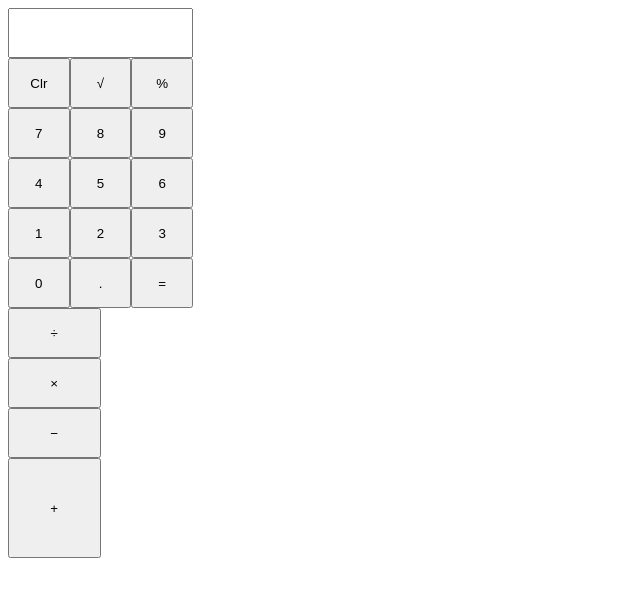
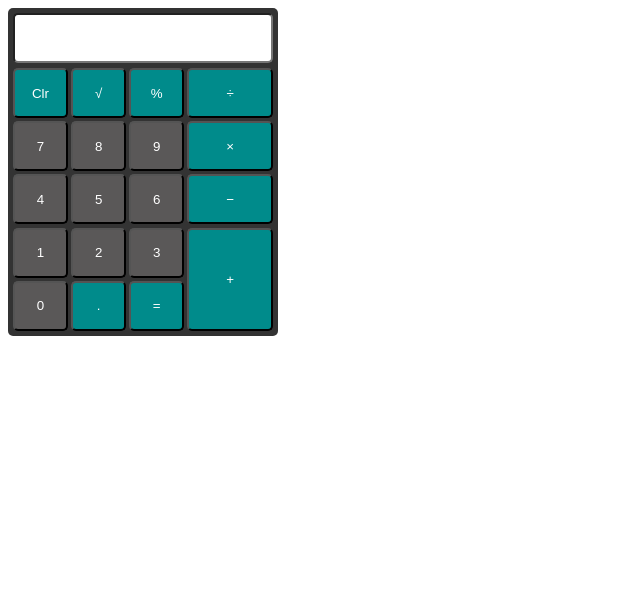
Before and after one commit to gabrielszg/calculator-js, a plain HTML site: page index.html in a window 1280 px wide. Shown: the whole page, without its empty margins (0-640 px from the left). Drawn offline with Linux system fonts and the light colour scheme.

Commit message:
style/stylized buttons

```diff
--- a/css/style.css
+++ b/css/style.css
@@ -8,29 +8,69 @@ body {
     display: flex;
     justify-content: flex-start;
     align-items: flex-start;
-    max-width: 300px;
+    max-width: 270px;
+    background-color: rgba(0, 0, 0, 0.8);
+    border-radius: 5px;
 }
 
 .div-screen {
     display: grid;
     grid-template-columns: 1fr;
     grid-auto-rows: 50px;
+    margin: 5px 5px 5px 5px;
 }
 
 #screen {
+    font-size: 1.2em;
     text-align: right;
+    border-radius: 5px;
+}
+
+.div-buttons {
+    display: flex;
+    width: 260px;
+    margin: 5px 5px 5px 5px;
 }
 
 .div-button-left {
     display: grid;
     grid-template-columns: repeat(3, 1fr);
     grid-auto-rows: 50px;
+    grid-column-gap: 0.2em;
+    grid-row-gap: 0.2em;
     width: 100%;
 }
 
 .div-button-right {
     display: grid;
     grid-template-columns: repeat(1, 1fr);
+    grid-template-rows: repeat(3, 50px) 103px;
+    grid-column-gap: 0.2em;
+    grid-row-gap: 0.2em;
+    margin-left: 0.2em;
     width: 50%;
-    grid-template-rows: repeat(3, 50px) 100px;
 }
+
+.color-buttons-left {
+    background-color: #5a5858;
+    border-radius: 5px;
+    color: #ffffff;
+}
+
+.color-buttons-left:active {
+    box-shadow: inset 0 0 8em #ffffff;
+}
+
+.color-buttons-left.symbol {
+    background-color: #008b8b;
+}
+
+.color-buttons-right {
+    background-color: #008b8b;
+    border-radius: 5px;
+    color: #ffffff;
+}
+
+.color-buttons-right:active {
+    box-shadow: inset 0 0 8em #ffffff;
+}
```
